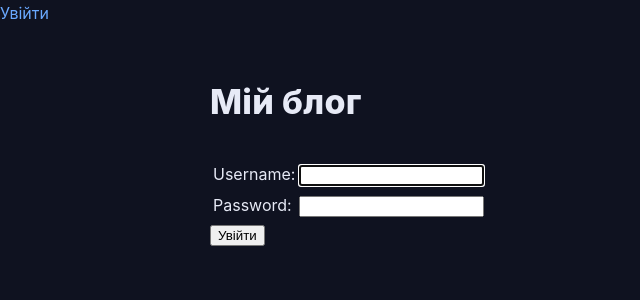
After one commit to 0quasd/django_SOIM-45, a Django app: page /accounts/login/ in a window 1280 px wide. The commit adds this page. Shown: the top 300 px of the page, without its empty margins (0-640 px from the left). Run offline with Django 4.2, Linux system fonts and the light colour scheme.

Commit message:
security: login

```diff
--- a/blog/static/css/blog.css
+++ b/blog/static/css/blog.css
@@ -110,3 +110,20 @@ a:hover{ color:var(--brand-strong); text-decoration:underline; }
 .comment {
     margin: 20px 0px 20px 20px;
 }
+
+
+.top-menu {
+  color: var(--muted);
+  font-size: .92rem;
+}
+
+.top-menu small a,
+.top-menu small a:hover,
+.top-menu small a:visited {
+  color: var(--brand);
+  text-decoration: none;
+}
+
+.top-menu small a:hover {
+  text-decoration: underline;
+}
--- a/blog/templates/blog/base.html
+++ b/blog/templates/blog/base.html
@@ -7,10 +7,10 @@
   <link rel="stylesheet" href="{% static 'css/blog.css' %}">
   <nav class="actions">
     {% if user.is_authenticated %}
+      <span class="top-menu">Привіт, {{ user.username }}! <small>(<a href="{% url 'logout' %}">Вийти</a>)</small></span>
       <a class="btn" href="{% url 'post_new' %}">+ новий</a>
-      <a class="link" href="/admin/logout/">Вийти</a>
     {% else %}
-      <a class="link" href="/admin/login/?next=/">Увійти</a>
+      <a class="link" href="{% url 'login' %}">Увійти</a>
     {% endif %}
   </nav>
 </head>
--- /dev/null
+++ b/blog/templates/registration/login.html
@@ -0,0 +1,22 @@
+{% extends "blog/base.html" %}
+
+{% block content %}
+  {% if form.errors %}
+    <p>Ваше ім'я користувача та пароль не збігаються. Будь ласка, спробуйте ще раз.</p>
+  {% endif %}
+
+  <form method="post" action="{% url 'login' %}">
+    {% csrf_token %}
+    <table>
+      <tr>
+        <td>{{ form.username.label_tag }}</td>
+        <td>{{ form.username }}</td>
+      </tr>
+      <tr>
+        <td>{{ form.password.label_tag }}</td>
+        <td>{{ form.password }}</td>
+      </tr>
+    </table>
+    <button type="submit">Увійти</button>
+  </form>
+{% endblock %}
--- a/blog/views.py
+++ b/blog/views.py
@@ -3,6 +3,7 @@ from django.contrib.auth.decorators import login_required
 from .models import Post, Comment
 from .forms import PostForm, CommentForm
 from django.db.models import Count, Q
+
 
 def post_list(request):
     posts = (Post.objects
@@ -40,7 +41,7 @@ def comment_remove(request, pk):
     comment.delete()
     return redirect('post_detail', pk=post_pk)
 
-@login_required
+@login_required  # <-- ДОДАЙТЕ ЦЕЙ РЯДОК
 def post_new(request):
     if request.method == 'POST':
         form = PostForm(request.POST)
--- a/mysite/settings.py
+++ b/mysite/settings.py
@@ -127,3 +127,7 @@ CSRF_TRUSTED_ORIGINS = ['https://0quasd.pythonanywhere.com']
 # https://docs.djangoproject.com/en/4.2/ref/settings/#default-auto-field
 
 DEFAULT_AUTO_FIELD = 'django.db.models.BigAutoField'
+
+
+LOGOUT_REDIRECT_URL = '/'
+LOGIN_REDIRECT_URL = '/'
--- a/mysite/urls.py
+++ b/mysite/urls.py
@@ -14,10 +14,15 @@ Including another URLconf
     1. Import the include() function: from django.urls import include, path
     2. Add a URL to urlpatterns:  path('blog/', include('blog.urls'))
 """
+# У файлі mysite/urls.py
+
 from django.contrib import admin
 from django.urls import path, include
+from django.contrib.auth import views  # <-- Додайте цей імпорт
 
 urlpatterns = [
     path('admin/', admin.site.urls),
+    path('accounts/login/', views.LoginView.as_view(), name='login'),
+    path('accounts/logout/', views.LogoutView.as_view(), name='logout'),
     path('', include('blog.urls')),
 ]
```
Also changed, not shown: db.sqlite3.
